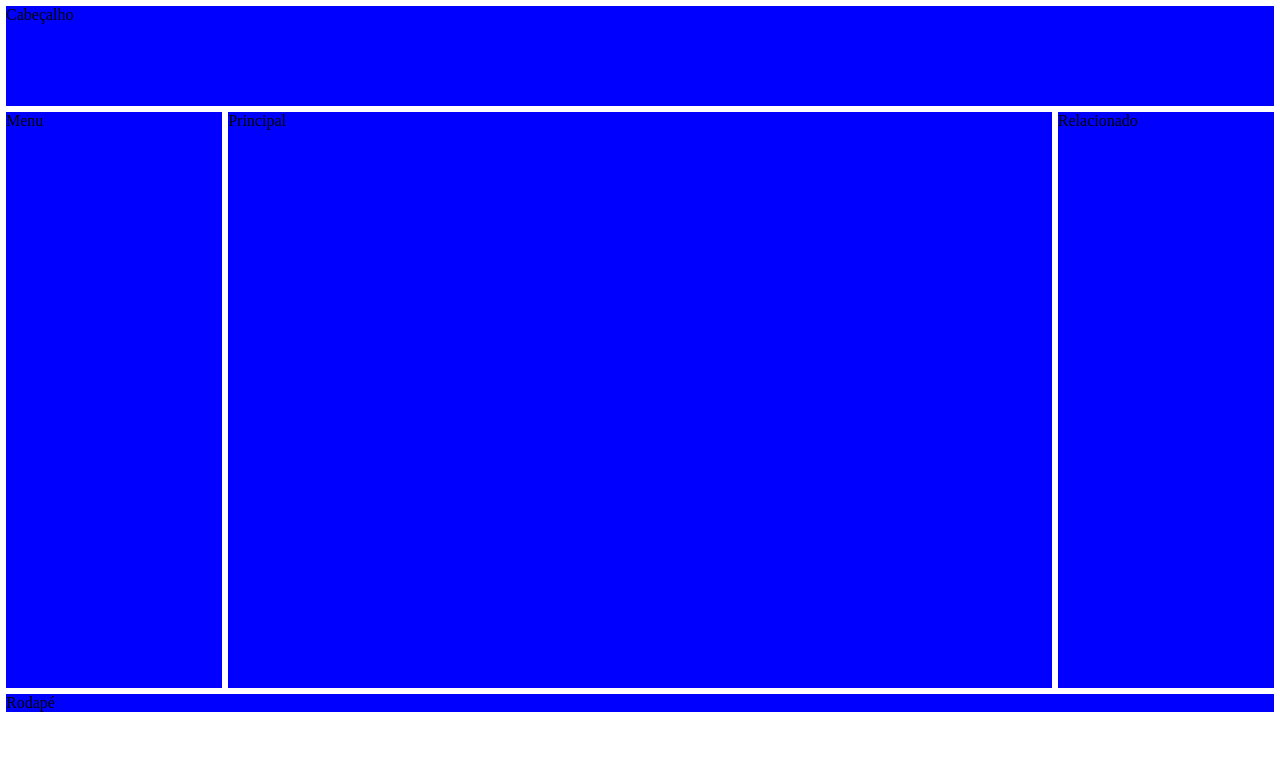
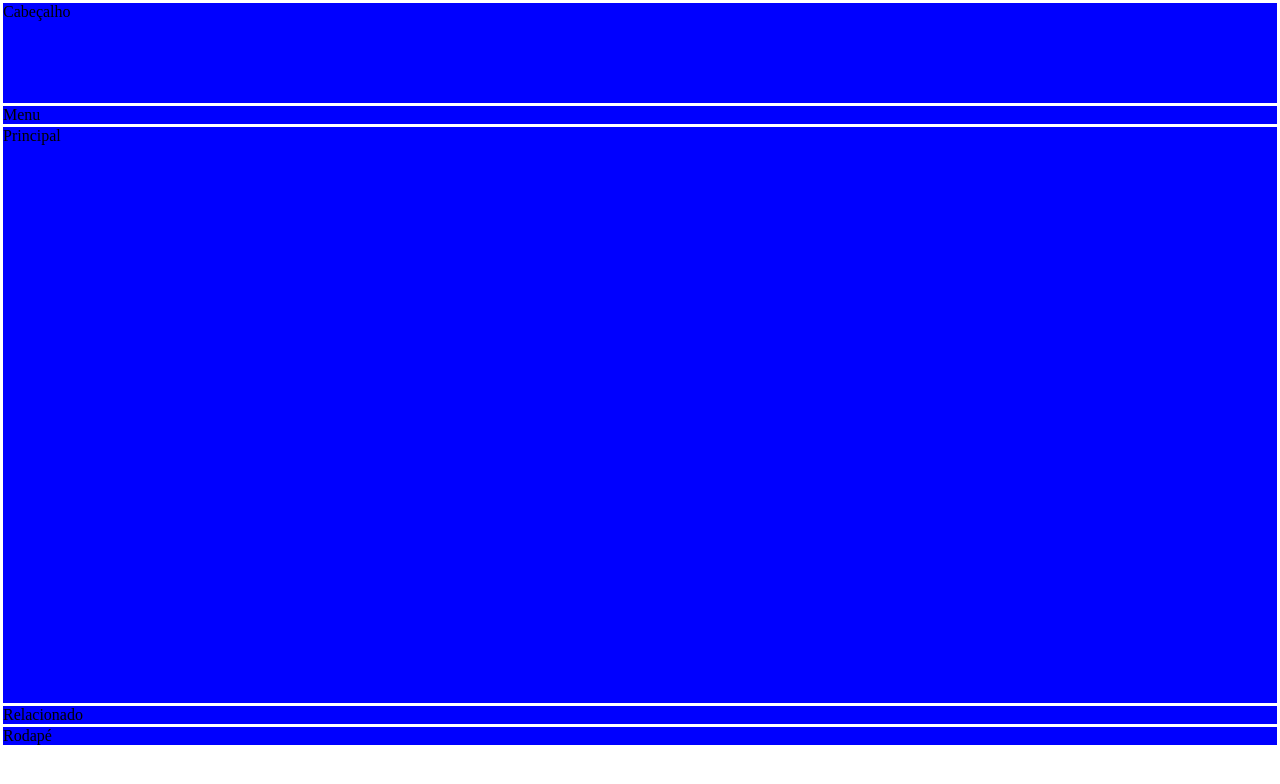
Before and after one commit to AlissonIB/layout.ts, a plain HTML site: page index.html in a window 1280 px wide. Drawn offline with Linux system fonts and the light colour scheme.

Commit message:
Mudei de vermelho

```diff
--- a/index.html
+++ b/index.html
@@ -12,12 +12,7 @@
          box-sizing: border-box;
         }
 
-        body {
-          display: flex;
-          flex-wrap: wrap;
-          margin: 3px;
-          flex: 1 1 100vw;
-        }
+
 
         header, nav, main, aside, footer {
           background: blue;
```
